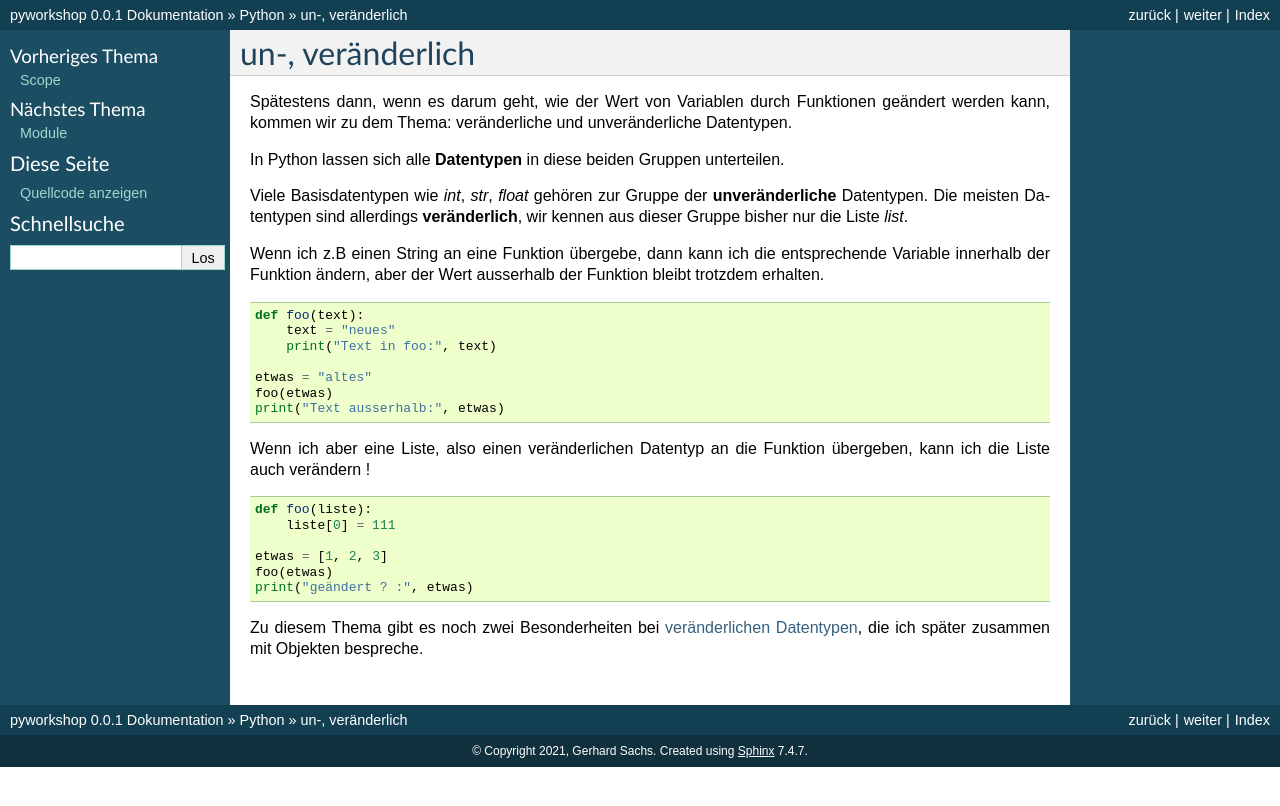
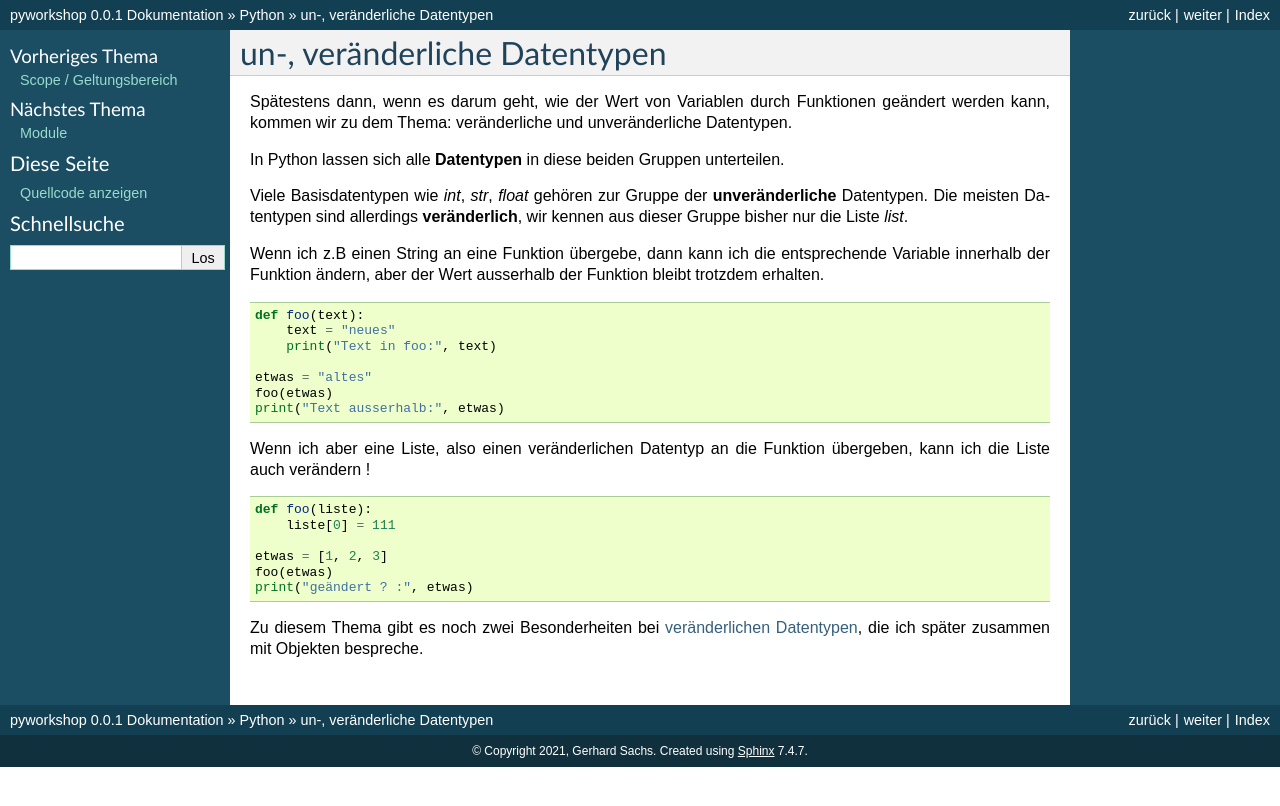
Before and after one commit to gerpark/pyworkshop, a Sphinx documentation site: the page built from docs/source/python/mutable.rst, in a window 1280 px wide. Shown: the top 806 px of the page. Built offline with Sphinx 7.4.7, drawn with Linux system fonts in a browser that asks for light colours.

Commit message:
1.71 kleine Korrekturen

```diff
--- a/docs/source/index.rst
+++ b/docs/source/index.rst
@@ -13,7 +13,7 @@
 
 Dieses Dokument wird kontinuierlich weiterbearbeitet.
 
-Version 1.70 vom 5 Mai 2021
+Version 1.71 vom 6 Mai 2021
 
 Und hier noch ein Link mit ein bisschen was zu `Python, dem Workshop und mir <http://www.ortrun-dieterich.de/workshop.html>`_ .
 
--- a/docs/source/object/namen.rst
+++ b/docs/source/object/namen.rst
@@ -21,8 +21,6 @@
 **eine Variable ist einfach nur ein Name für etwas !**
 
 Genauer gesagt, enthält eine Variable einfach nur eine Referenz auf ein beliebiges Objekt.
-Im nächsten Schritt, ist dann nur noch die Frage, ob das Objekt
-einem veränderlichen oder unveränderlichen Datentyp angehört.
 
 Dieses Konzept macht die Sprache so handlich und erspart uns
 im Vergleich zu anderen Sprachen viel Tipp-Arbeit.
--- a/docs/source/python/module.rst
+++ b/docs/source/python/module.rst
@@ -11,8 +11,8 @@
 Wenn wir in unserem (Haupt)Programm eine andere Datei nutzen wollen,
 sprechen wir davon, dass wir ein Modul importieren.
 Tatsächlich aber ist ein Modul nichts anderes als ein Python Script.
-Ist euch die Bezeichnug in der IDLE aufgefallen, mit
-der wir ein Program starten, - `Run Module`!
+Ist euch die Bezeichnung in der IDLE aufgefallen, mit
+der wir ein Programm starten, - `Run Module`!
 
 Zuerst schauen wir uns an, wie ein Python Script importiert,
 also verfügbar gemacht werden kann.
@@ -123,7 +123,7 @@
     plus19(100)
     var = "Variable"
 
-Und wir erstellen im selben Verzeichniss eine Datei mit
+Und wir erstellen im selben Verzeichnis eine Datei mit
 dem Namen `main.py`.
 
 Jetzt können wir das Script tools.py einfach importieren,
--- a/docs/source/python/mutable.rst
+++ b/docs/source/python/mutable.rst
@@ -1,10 +1,10 @@
 .. _py-mutable:
 
-.. index:: mutable, unmutable, veränderlich, unveränderlich
+.. index:: mutable, unmutable, Datentyp, veränderlich, unveränderlich
 
-#################
-un-, veränderlich
-#################
+#############################
+un-, veränderliche Datentypen
+#############################
 
 .. apr21: Vorlage war enf39i.py
 
```
Also changed, not shown: other parts of docs/source/python/mutable.rst (+0 -6 lines), docs/source/python/scope.rst (+6 -6 lines).
